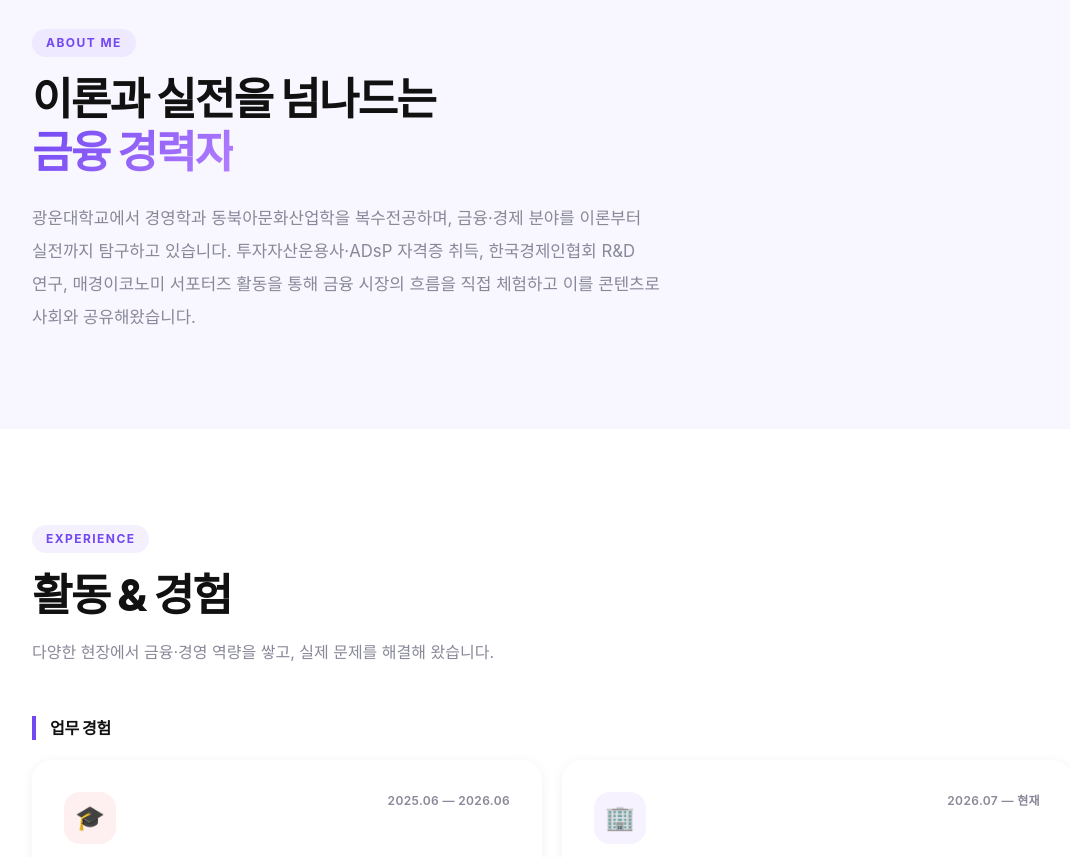
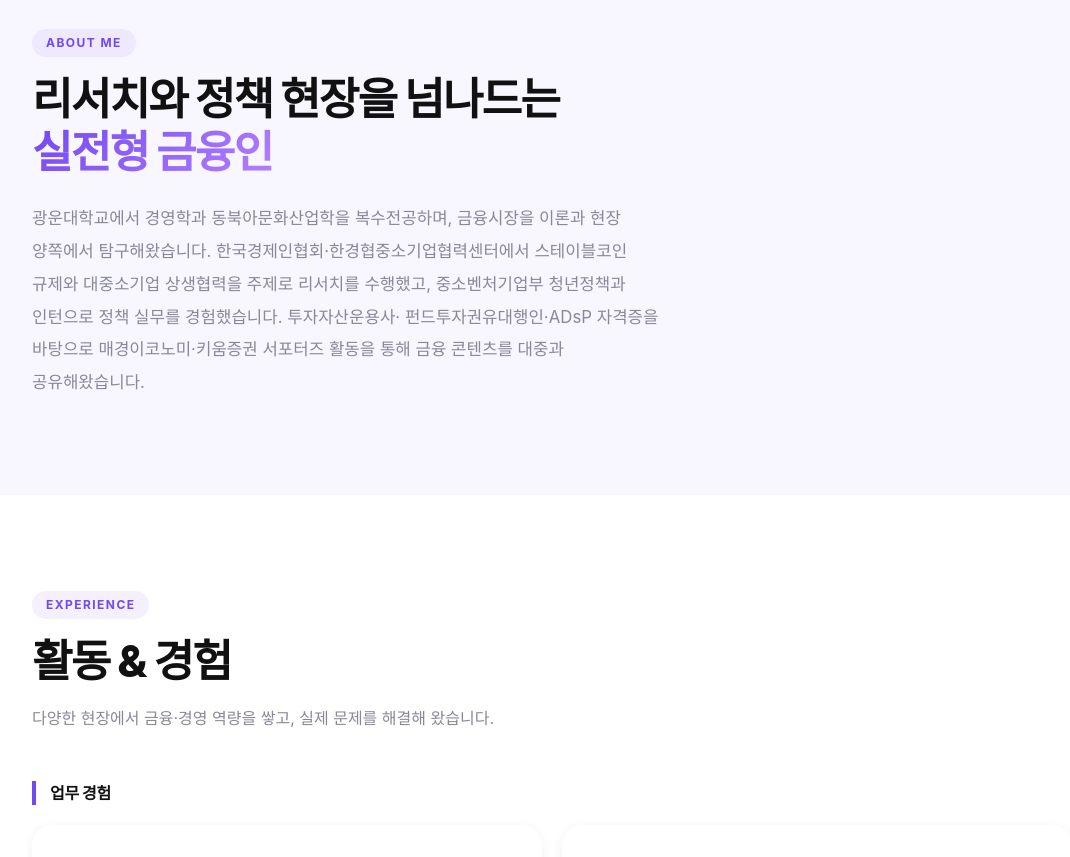
Before and after one commit to hjuni0123/portfolio, a React (Vite) app: page / in a window 1280 px wide. Shown: the part 1240-2097 px from the top of the page, without its empty margins (88-1158 px from the left). Built offline with nearby package versions, Linux system fonts and the light colour scheme; a web font is replaced by a local one.

Commit message:
Rewrite About intro to reflect research and policy experience
- 헤드라인을 '리서치와 정책 현장을 넘나드는 실전형 금융인'으로 변경
- 소개 문구에 스테이블코인·상생협력 리서치, 중기부 인턴 실무 경험 반영

```diff
--- a/src/components/About.jsx
+++ b/src/components/About.jsx
@@ -55,8 +55,8 @@ export default function About() {
           >
             <span className="eyebrow">About Me</span>
             <h2 className="h2 about__heading">
-              이론과 실전을 넘나드는<br />
-              <span className="grad">금융 경력자</span>
+              리서치와 정책 현장을 넘나드는<br />
+              <span className="grad">실전형 금융인</span>
             </h2>
           </motion.div>
           <motion.p
@@ -67,10 +67,12 @@ export default function About() {
             transition={{ duration: 0.65, delay: 0.15 }}
           >
             광운대학교에서 경영학과 동북아문화산업학을 복수전공하며,
-            금융·경제 분야를 이론부터 실전까지 탐구하고 있습니다.
-            투자자산운용사·ADsP 자격증 취득, 한국경제인협회 R&D 연구,
-            매경이코노미 서포터즈 활동을 통해 금융 시장의 흐름을
-            직접 체험하고 이를 콘텐츠로 사회와 공유해왔습니다.
+            금융시장을 이론과 현장 양쪽에서 탐구해왔습니다.
+            한국경제인협회·한경협중소기업협력센터에서 스테이블코인 규제와
+            대중소기업 상생협력을 주제로 리서치를 수행했고, 중소벤처기업부
+            청년정책과 인턴으로 정책 실무를 경험했습니다. 투자자산운용사·
+            펀드투자권유대행인·ADsP 자격증을 바탕으로 매경이코노미·키움증권
+            서포터즈 활동을 통해 금융 콘텐츠를 대중과 공유해왔습니다.
           </motion.p>
         </div>
       </div>
```
